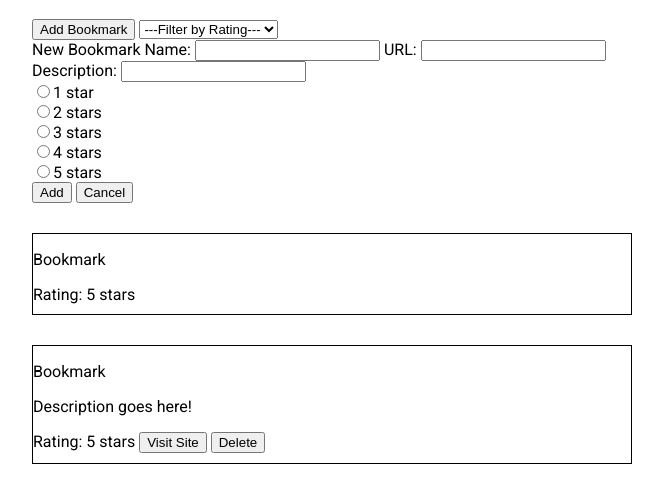
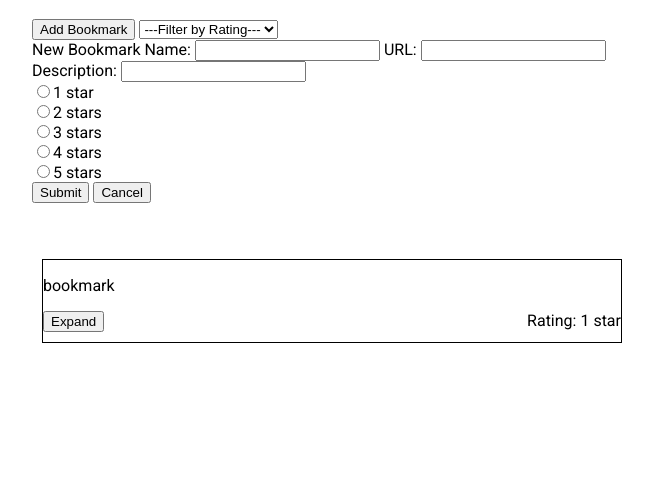
Before and after one commit to thinkful-ei26/Barrett-Bookmark-app, a plain HTML site: page index.html in a window 1280 px wide. Both pictures are taken after a click on the button "Add Bookmark". Shown: the part 62-564 px from the top of the page, without its empty margins (308-971 px from the left). Drawn offline with nearby package versions, Linux system fonts and the light colour scheme.

Commit message:
working on new bookmark submission

```diff
--- a/index.html
+++ b/index.html
@@ -11,7 +11,7 @@
 <body>
     <div class="container">
         <h1>Bookmarks</h1>
-        <button>Add Bookmark</button>
+        <button class="add-bookmark-button">Add Bookmark</button>
         <select name="minimum-rating" id="minimum-rating-dropdown">
                 <option value="">---Filter by Rating---</option>
                 <option value="1-star">1 Star</option>
@@ -21,41 +21,26 @@
                 <option value="5-star">5 Stars</option>
             </select>
 
-        <form id="add-bookmark-form">
+        <section class="add-bookmark-section">
+        </section>
 
-            <label for="name">New Bookmark Name:</label>
-            <input type="text" name="new-bookmark-name" id="name" class="js-new-bookmark-name">
+        <ul class="bookmarks js-bookmarks">
 
-            <label for="url">URL:</label>
-            <input type="text" name="new-bookmark-url" id="url" class="js-new-bookmark-url">
+            <li class="bookmark-default">
+                <p class="bookmark-name">Bookmark</p>
+                <span class="bookmark-rating">Rating: 5 stars</span>
+            </li>
 
-            <div>
-                <label for="description">Description:</label>
-                <input type="text" name="new-bookmark-description" id="description" class="js-new-bookmark-description">
-            </div>
-            <div class="rating-buttons">
-                <input type="radio" name="rating" value="1-star">1 star<br>
-                <input type="radio" name="rating" value="2-stars">2 stars<br>
-                <input type="radio" name="rating" value="3-stars">3 stars<br>
-                <input type="radio" name="rating" value="4-stars">4 stars<br>
-                <input type="radio" name="rating" value="5-stars">5 stars<br>
-            </div>
-            <input type="submit" value="Add">
-            <button>Cancel</button>
-        </form>
 
-        <div class="bookmark">
-            <p class="bookmark-name">Bookmark</p>
-            <span class="bookmark-rating">Rating: 5 stars</span>
-        </div>
-
-        <div class="bookmark">
+            <li class="bookmark-expanded" data-item-id="">
                 <p class="bookmark-name">Bookmark</p>
                 <p class="bookmark-description">Description goes here!</p>
                 <span class="bookmark-rating">Rating: 5 stars</span>
                 <button>Visit Site</button>
-                <button>Delete</button>
-            </div>
+                <button class="delete-bookmark-button">Delete</button>
+                <button class="hide-bookmark-button">Hide</button>
+            </li>
+        </ul>
     </div>
 
 
--- a/scripts/bookmark.js
+++ b/scripts/bookmark.js
@@ -0,0 +1,128 @@
+'use strict';
+/*eslint indent: ["error", "tab"]*/
+
+const STORE = {
+	bookmarks: [
+		{
+			name: 'bookmark',
+			rating: '1 star',
+			url: 'url_link',
+			description: 'description string',
+			id: '',
+			expanded: false,
+		}],
+	adding: false,
+	minimumRating: null,
+};
+
+function generateBookmarkDefaultElement(item, itemIndex, template) {
+	return `
+		<li class="bookmark-default data-item-id="${itemIndex}">
+			<p class="bookmark-name">${item.name}</p><button>Expand</button>
+			<span class="bookmark-rating">Rating: ${item.rating}</span>
+		</li>`;
+}
+
+function generateBookmarkDefaultItemString(bookmarks) {
+	const items = bookmarks.map((item, index) => generateBookmarkDefaultElement(item, index));
+	return items.join('');
+}
+
+function renderBookmarks() {
+// renders DOM according to the current state of the store/api
+// default state is a list view of currently added bookmarks in condensed view showing
+// only name and rating, no rating filter on, add button and minimum rating dropdown
+	if (STORE.adding === true) {
+		const addBookmarkForm = `
+	<form id="add-bookmark-form">
+
+		<label for="name">New Bookmark Name:</label>
+		<input type="text" name="new-bookmark-name" id="name" class="js-new-bookmark-name">
+
+		<label for="url">URL:</label>
+		<input type="text" name="new-bookmark-url" id="url" class="js-new-bookmark-url">
+
+		<div>
+				<label for="description">Description:</label>
+				<input type="text" name="new-bookmark-description" id="description" class="js-new-bookmark-description">
+		</div>
+		<section class="rating-buttons">
+				<input type="radio" name="rating" value="1-star">1 star<br>
+				<input type="radio" name="rating" value="2-stars">2 stars<br>
+				<input type="radio" name="rating" value="3-stars">3 stars<br>
+				<input type="radio" name="rating" value="4-stars">4 stars<br>
+				<input type="radio" name="rating" value="5-stars">5 stars<br>
+		</section>
+		<input class="submit-bookmark-button" type="submit" value="Submit">
+		<button type="button" class="cancel-add-bookmark-button">Cancel</button>
+	</form>`;
+		$('.add-bookmark-section').html(addBookmarkForm);
+	}
+	else {
+		$('.add-bookmark-section').html('');
+	}
+	const bookmarkDefaultItemString = generateBookmarkDefaultItemString(STORE.bookmarks);
+	$('.js-bookmarks').html(bookmarkDefaultItemString);
+
+}
+
+
+function handleAddBookmarksButtonClicked() {
+// add bookmarks to list
+// re-render with add bookmark menu: name, url, description, rating, hidden id, add and cancel buttons
+// submit adds new item to local store and api
+	$('.add-bookmark-button').on('click', () => {
+		STORE.adding = true;
+		console.log(STORE.adding);
+		renderBookmarks();
+	});
+}
+
+function handleCancelAddBookmarks() {
+	$('.add-bookmark-section').on('click', '.cancel-add-bookmark-button', () => {
+		STORE.adding = false;
+		renderBookmarks();
+	});
+}
+
+function handleAddNewBookmark() {
+	$('.add-bookmark-section').on('submit', 'submit-bookmark-button', event => {
+		event.preventDefault();
+		console.log('something happened');
+	});
+}
+
+function handleExpandedView() {
+// click/keyboard on bookmark to see expanded view,
+//  update store, re-render to show title, description, url link button, rating, hide button
+// select hide button to return to default view, update store, render
+}
+
+function handleDeleteBookmarks() {
+// select delete button in expanded view, remove bookmark from store and api
+// render
+}
+
+function handleCannotSubmitBookmark() {
+// give userappropriate feedback if the submission fails
+// seek help here
+}
+
+function handleMinimumRatinfFilter() {
+// select a rating from minimum rating dropdown
+// change store minimumRating, render filtered bookmarks
+}
+
+function handleBookmarks() {
+	renderBookmarks();
+	handleAddNewBookmark();
+	handleAddBookmarksButtonClicked();
+	handleCancelAddBookmarks();
+	handleExpandedView();
+	handleDeleteBookmarks();
+	handleCannotSubmitBookmark();
+	handleMinimumRatinfFilter();
+
+}
+
+$(handleBookmarks());
--- a/styles/index.css
+++ b/styles/index.css
@@ -11,8 +11,23 @@ body {
     margin: 0 auto;
 }
 
-.bookmark {
+.bookmark-default {
     border: 1px solid black;
     margin-top:  30px;
     padding-bottom: 10px;
 }
+
+.bookmark-expanded {
+    border: 1px solid black;
+    margin-top:  30px;
+    padding-bottom: 10px;
+}
+
+.bookmarks {
+    list-style: none;
+    padding: 10px;
+}
+
+.bookmark-rating {
+    float: right;
+}
```
Also changed, not shown: scripts/api.js (added, +52 -0 lines).
